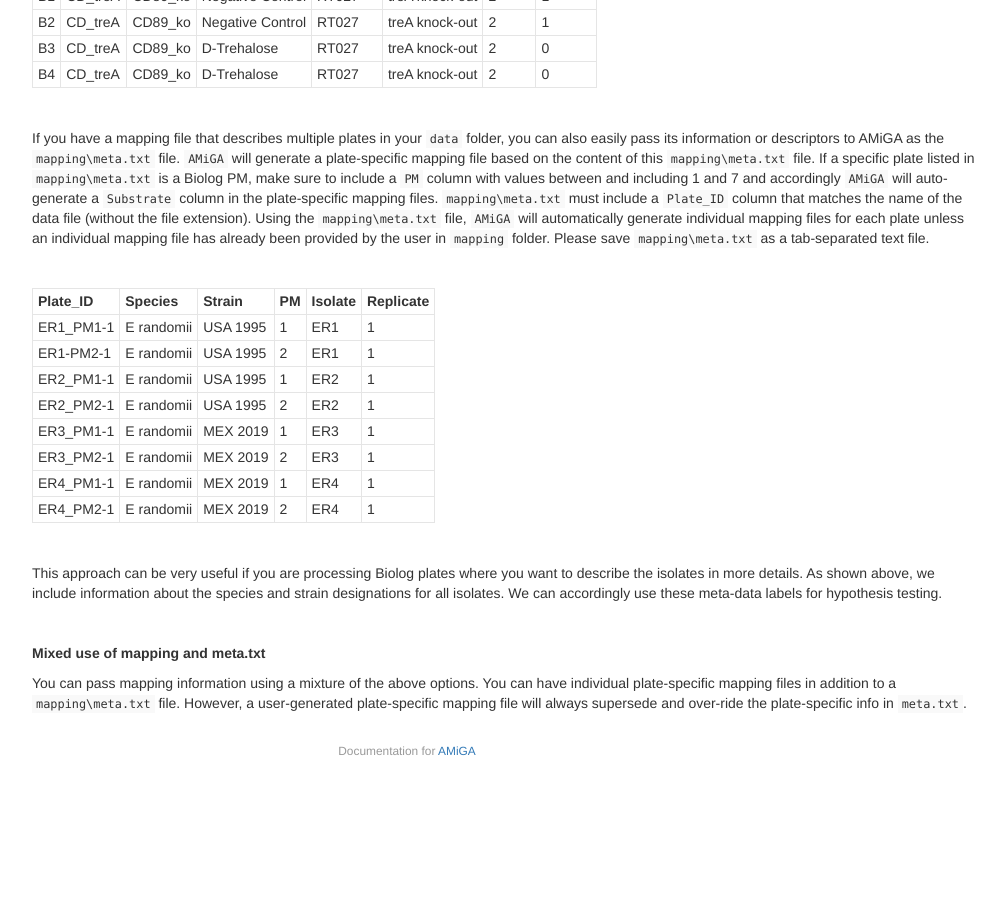
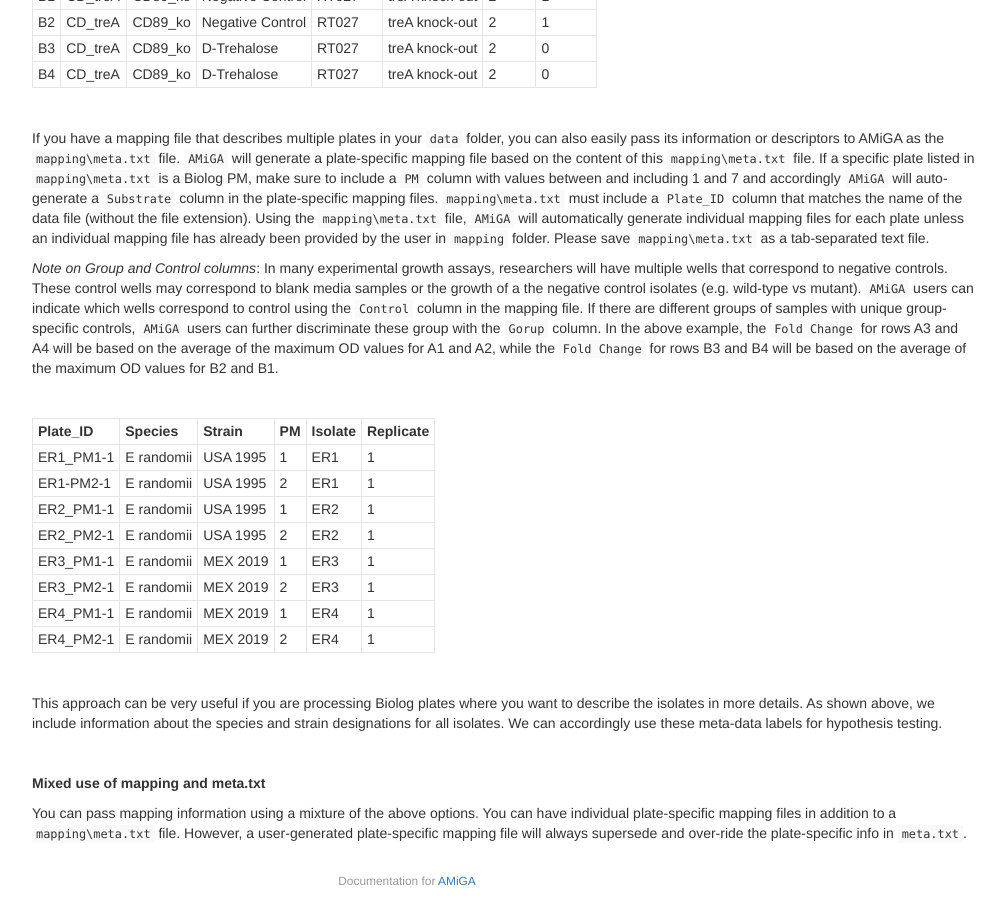
Before and after one commit to firasmidani/amiga, a Jekyll site: the page built from docs/_posts/2020-03-25-metadata.md, in a window 1280 px wide and 900 px high, scrolled down 1055 px. Shown: the whole window, without its empty margins (233-1238 px from the left). Built offline with Jekyll 4.4.1, drawn with Linux system fonts in a browser that asks for light colours; before the commit the page ends 1835 px from its top, so only the background shows below that.

Commit message:
note on groups and controls

```diff
--- a/docs/_posts/2020-03-25-metadata.md
+++ b/docs/_posts/2020-03-25-metadata.md
@@ -58,6 +58,8 @@ If you have a mapping file that describes the well in each of your plates, you c
 
 If you have a mapping file that describes multiple plates in your `data` folder, you can also easily pass its information or descriptors to AMiGA as the `mapping\meta.txt` file. `AMiGA` will generate a plate-specific mapping file based on the content of this `mapping\meta.txt` file. If a specific plate listed in `mapping\meta.txt` is a Biolog PM, make sure to include a `PM` column with values between and including 1 and 7 and accordingly `AMiGA` will auto-generate a `Substrate` column in the plate-specific mapping files. `mapping\meta.txt` must include a `Plate_ID` column that matches the name of the data file (without the file extension). Using the `mapping\meta.txt` file, `AMiGA` will automatically generate individual mapping files for each plate unless an individual mapping file has already been provided by the user in `mapping` folder. Please save `mapping\meta.txt` as a tab-separated text file.
 
+*Note on Group and Control columns*: In many experimental growth assays, researchers will have multiple wells that correspond to negative controls. These control wells may correspond to blank media samples or the growth of a the negative control isolates (e.g. wild-type vs mutant). `AMiGA` users can indicate which wells correspond to control using the `Control` column in the mapping file. If there are different groups of samples with unique group-specific controls, `AMiGA` users can further discriminate these group with the `Gorup` column. In the above example, the `Fold Change` for rows A3 and A4 will be based on the average of the maximum OD values for A1 and A2, while the `Fold Change` for rows B3 and B4 will be based on the average of the maximum OD values for B2 and B1.
+
 <br />
 
 |Plate_ID|Species|Strain|PM|Isolate|Replicate|
```
